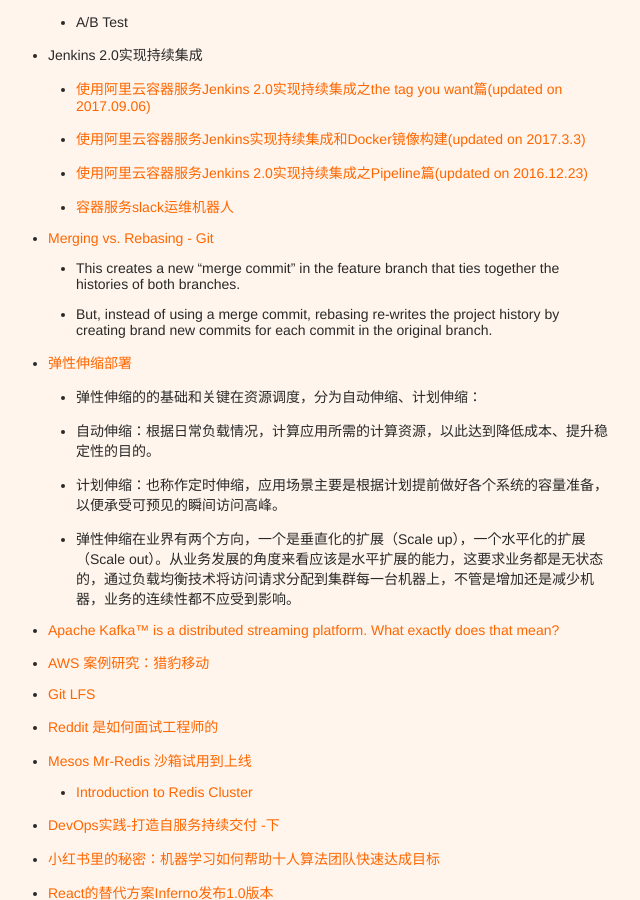
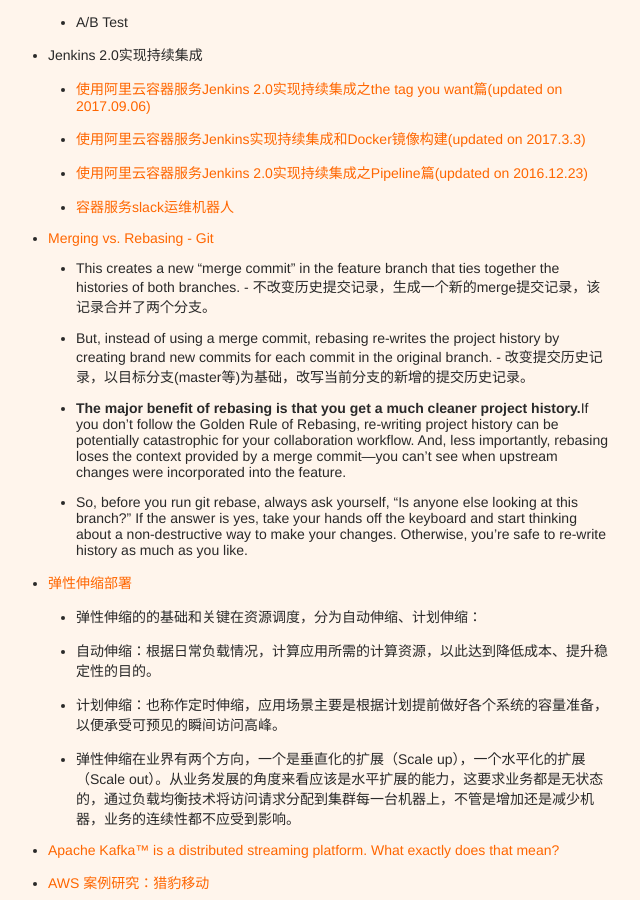
Before and after one commit to xianyuxmu/xianyuxmu.github.io, a Jekyll site: the page built from _posts/2017-09-02-monthly-reading.md, in a window 1280 px wide and 900 px high, scrolled down 2305 px. Shown: the whole window, without its empty margins (326-966 px from the left). Built offline with Jekyll 4.4.1, drawn with Linux system fonts in a browser that asks for light colours; comment, search, counter and statistics services are not loaded.

Commit message:
Reading of 01 Nov. 2017

```diff
--- a/_posts/2017-09-02-monthly-reading.md
+++ b/_posts/2017-09-02-monthly-reading.md
@@ -98,8 +98,10 @@
 	- [使用阿里云容器服务Jenkins 2.0实现持续集成之Pipeline篇(updated on 2016.12.23)](https://yq.aliyun.com/articles/64970)
 	- [容器服务slack运维机器人](https://yq.aliyun.com/articles/58422)
 - [Merging vs. Rebasing - Git](https://www.atlassian.com/git/tutorials/merging-vs-rebasing)
-	- This creates a new “merge commit” in the feature branch that ties together the histories of both branches.
-	- But, instead of using a merge commit, rebasing re-writes the project history by creating brand new commits for each commit in the original branch.
+	- This creates a new “merge commit” in the feature branch that ties together the histories of both branches. - 不改变历史提交记录，生成一个新的merge提交记录，该记录合并了两个分支。
+	- But, instead of using a merge commit, rebasing re-writes the project history by creating brand new commits for each commit in the original branch. - 改变提交历史记录，以目标分支(master等)为基础，改写当前分支的新增的提交历史记录。
+	- **The major benefit of rebasing is that you get a much cleaner project history.**If you don’t follow the Golden Rule of Rebasing, re-writing project history can be potentially catastrophic for your collaboration workflow. And, less importantly, rebasing loses the context provided by a merge commit—you can’t see when upstream changes were incorporated into the feature.
+	- So, before you run git rebase, always ask yourself, “Is anyone else looking at this branch?” If the answer is yes, take your hands off the keyboard and start thinking about a non-destructive way to make your changes. Otherwise, you’re safe to re-write history as much as you like.
 - [弹性伸缩部署](https://yq.aliyun.com/articles/4226)
 	- 弹性伸缩的的基础和关键在资源调度，分为自动伸缩、计划伸缩：
 	- 自动伸缩：根据日常负载情况，计算应用所需的计算资源，以此达到降低成本、提升稳定性的目的。
```
Also changed, not shown: _posts/2017-10-03-monthly-reading.md (+1 -0 lines).
